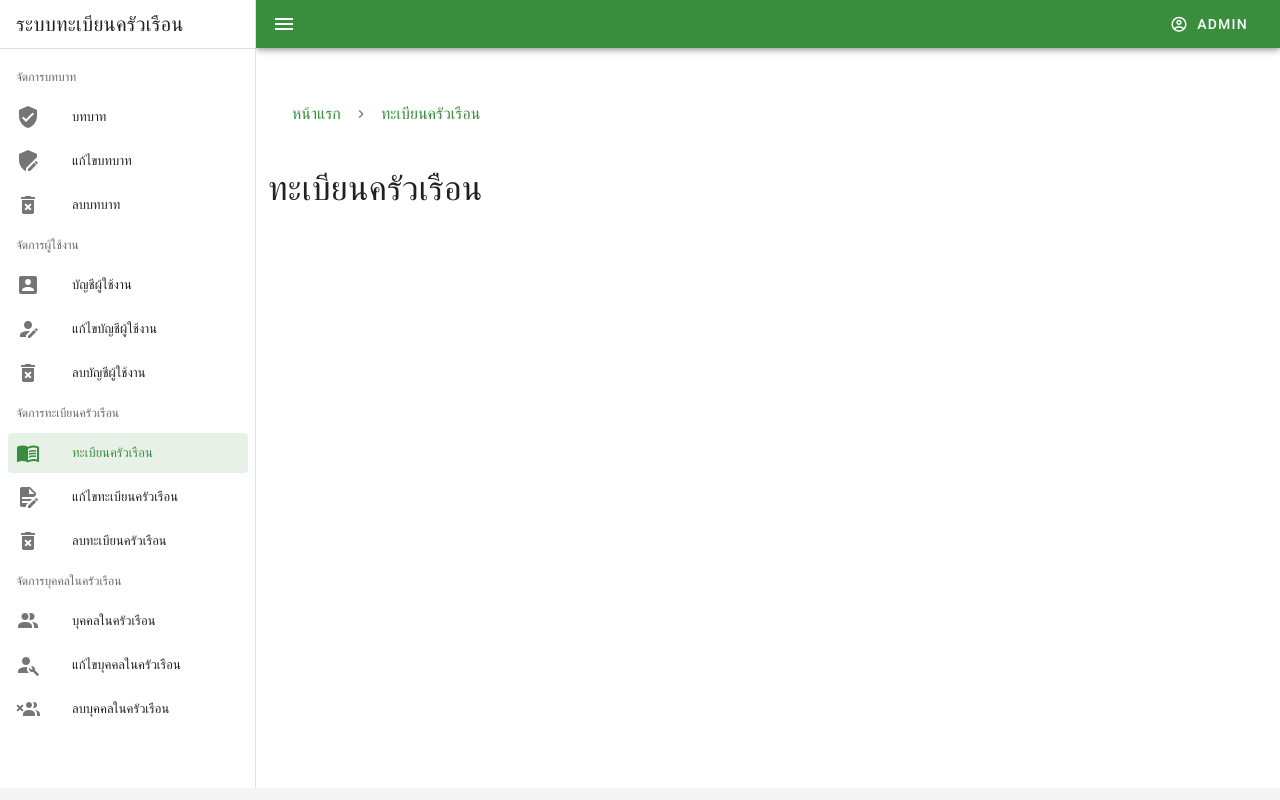
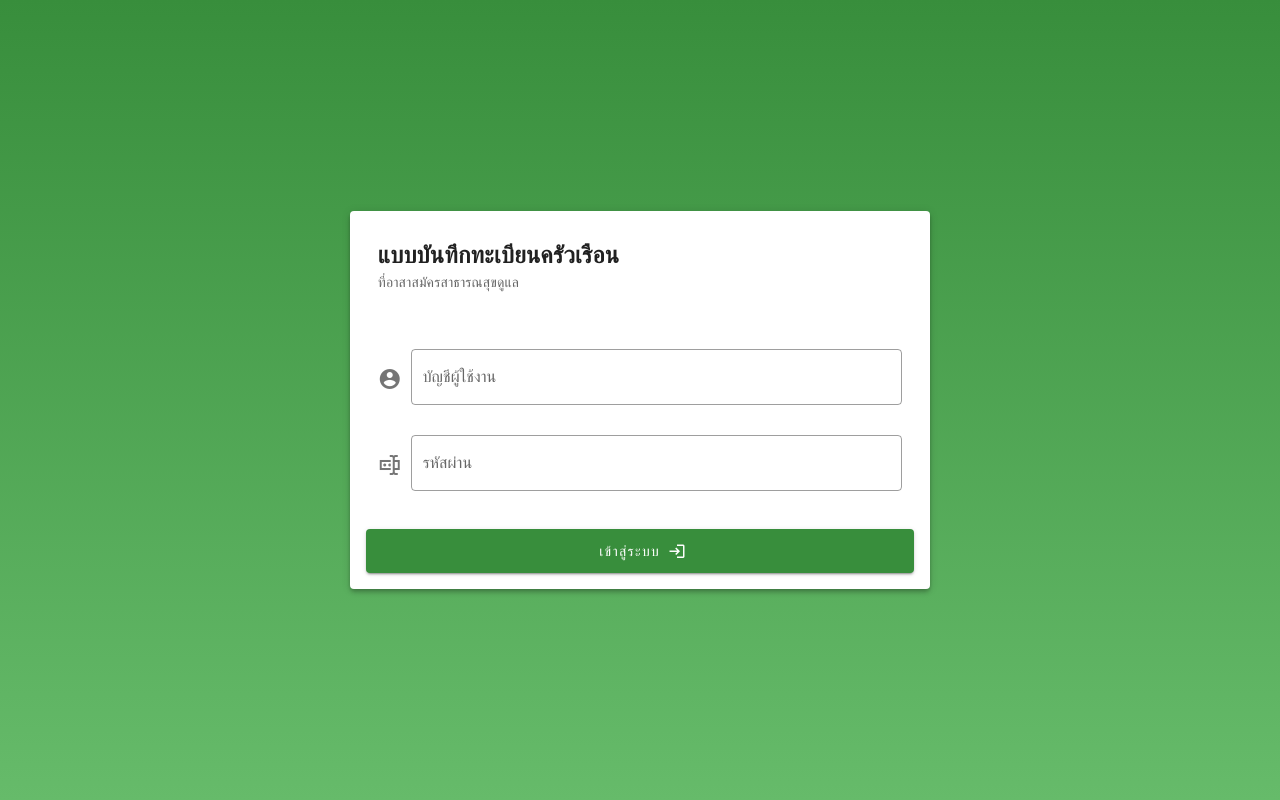
Before and after one commit to phanuphongforwork/end-project-new, a Nuxt app: page /login in a window 1280 px wide. Built offline with nearby package versions, Linux system fonts and the light colour scheme.

Commit message:
feat: login page (#1)

```diff
--- a/layouts/default.vue
+++ b/layouts/default.vue
@@ -23,6 +23,7 @@
               }"
               v-for="(menu, i) in item.subMenus"
               :key="i"
+              :href="menu.to"
             >
               <v-list-item-icon>
                 <v-icon v-text="menu.icon"></v-icon>
@@ -99,13 +100,20 @@ export default {
               text: "บทบาท",
               icon: "mdi-shield-check",
               active: false,
+              to: "/",
             },
             {
               text: "แก้ไขบทบาท",
               icon: "mdi-shield-edit ",
               active: false,
+              to: "/",
             },
-            { text: "ลบบทบาท", icon: "mdi-delete-forever ", active: false },
+            {
+              text: "ลบบทบาท",
+              icon: "mdi-delete-forever ",
+              active: false,
+              to: "/",
+            },
           ],
         },
         {
@@ -115,16 +123,19 @@ export default {
               text: "บัญชีผู้ใช้งาน",
               icon: "mdi-account-box ",
               active: false,
+              to: "/",
             },
             {
               text: "แก้ไขบัญชีผู้ใช้งาน",
               icon: "mdi-account-edit  ",
               active: false,
+              to: "/",
             },
             {
               text: "ลบบัญชีผู้ใช้งาน",
               icon: "mdi-delete-forever",
               active: false,
+              to: "/",
             },
           ],
         },
@@ -135,13 +146,15 @@ export default {
               text: "ทะเบียนครัวเรือน",
               icon: "mdi-book-open-variant ",
               active: true,
+              to: "/",
             },
             {
               text: "แก้ไขทะเบียนครัวเรือน",
               icon: "mdi-file-document-edit",
               active: false,
+              to: "/",
             },
-            { text: "ลบทะเบียนครัวเรือน", icon: "mdi-delete-forever" },
+            { text: "ลบทะเบียนครัวเรือน", icon: "mdi-delete-forever", to: "/" },
           ],
         },
         {
@@ -151,15 +164,18 @@ export default {
               text: "บุคคลในครัวเรือน",
               icon: "mdi-account-multiple",
               active: false,
+              to: "/",
             },
             {
               text: "แก้ไขบุคคลในครัวเรือน",
               icon: "mdi-account-wrench",
               active: false,
+              to: "/",
             },
             {
               text: "ลบบุคคลในครัวเรือน",
-              icon: "mdi-account-multiple-remove ",
+              icon: "mdi-account-multiple-remove",
+              to: "/",
             },
           ],
         },
--- /dev/null
+++ b/layouts/login.vue
@@ -0,0 +1,17 @@
+<template>
+  <v-app
+    style="background: linear-gradient(rgb(56, 142, 60), rgb(102, 187, 106))"
+  >
+    <v-container class="fill-height">
+      <v-row align="center" justify="center" class="fill-height">
+        <Nuxt />
+      </v-row>
+    </v-container>
+  </v-app>
+</template>
+
+<script>
+export default {};
+</script>
+
+<style></style>
--- /dev/null
+++ b/pages/login.vue
@@ -0,0 +1,48 @@
+<template>
+  <div class="col-md-12 d-flex justify-center">
+    <v-card elevation="4" class="col-md-6">
+      <v-card-title>
+        <h3>แบบบันทึกทะเบียนครัวเรือน</h3>
+      </v-card-title>
+      <v-card-subtitle>ที่อาสาสมัครสาธารณสุขดูแล</v-card-subtitle>
+      <v-card-text>
+        <v-form class="mt-10">
+          <v-text-field
+            outlined
+            label="บัญชีผู้ใช้งาน"
+            prepend-icon="mdi-account-circle"
+          ></v-text-field>
+
+          <v-text-field
+            outlined
+            type="password"
+            label="รหัสผ่าน"
+            prepend-icon="mdi-form-textbox-password"
+          ></v-text-field>
+        </v-form>
+
+        <v-row justify="end" class="mt-2">
+          <v-btn
+            color="primary"
+            dark
+            large
+            class="col-12 col-lg-12"
+            nuxt
+            to="/"
+          >
+            เข้าสู่ระบบ
+            <v-icon right> mdi-login </v-icon>
+          </v-btn>
+        </v-row>
+      </v-card-text>
+    </v-card>
+  </div>
+</template>
+
+<script>
+export default {
+  layout: "login",
+};
+</script>
+
+<style></style>
```
